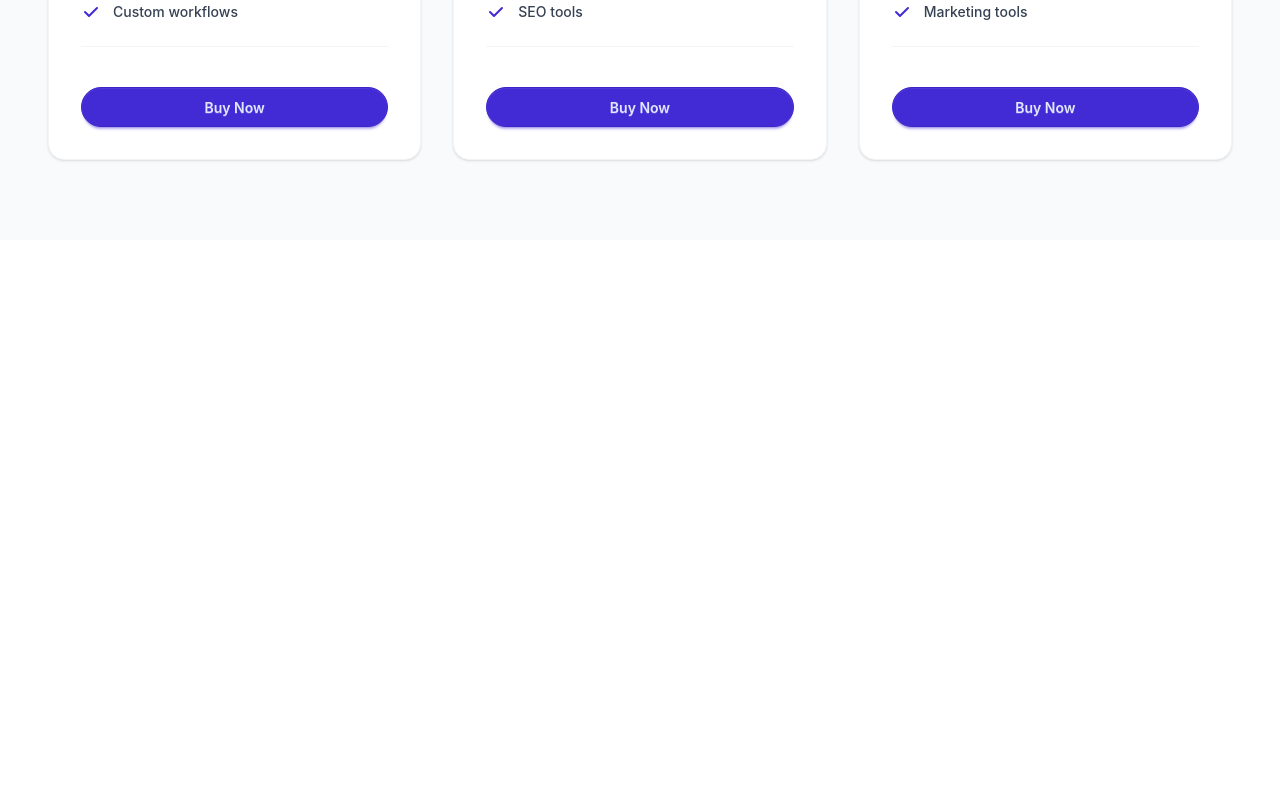
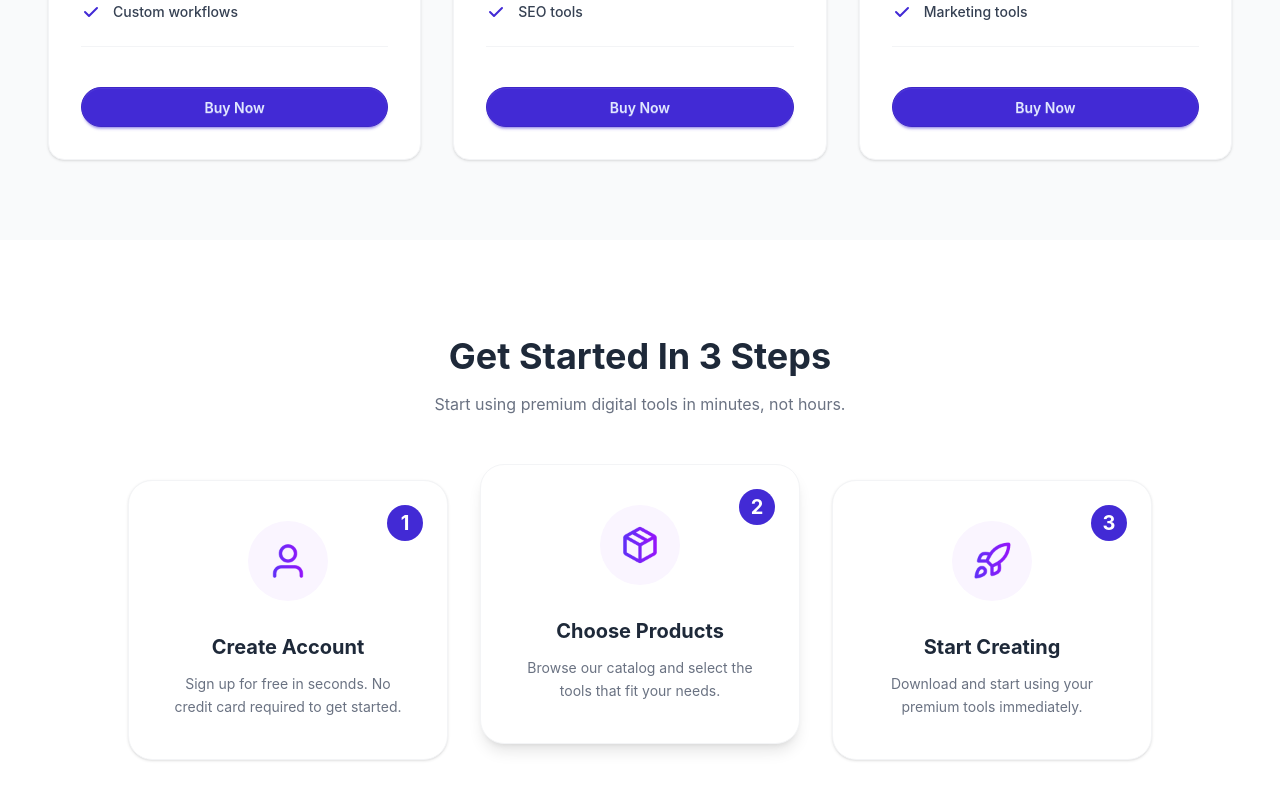
Before and after one commit to rasel96/ElevenTools, a React (Vite) app: page / in a window 1280 px wide. Shown: the part 2291-3091 px from the top of the page. Before the commit the page ends 2531 px from the top, so only its background shows below. Built offline with nearby package versions, Linux system fonts and the light colour scheme.

Commit message:
Adding Steps Section according to figma

```diff
--- a/src/App.jsx
+++ b/src/App.jsx
@@ -4,6 +4,7 @@ import Banner from './components/Banner';
 import Stats from './components/Stats';
 import Products from './components/Products';
 import Cart from './components/Cart';
+import Steps from './components/Steps';
 import { ToastContainer } from 'react-toastify';
 import 'react-toastify/dist/ReactToastify.css';
 const getProducts = async () => {
@@ -62,6 +63,11 @@ const App = () => {
             />
           )}
         </main>
+        {activeTab === 'products' && (
+          <>
+            <Steps />
+          </>
+        )}
       </div>
     </>
   );
--- /dev/null
+++ b/src/components/Steps.jsx
@@ -0,0 +1,65 @@
+const Steps = () => {
+  return (
+    <section className="container mx-auto px-4 lg:px-12 py-24 text-center">
+      <h2 className="text-4xl font-bold mb-4">Get Started In 3 Steps</h2>
+      <p className="text-gray-500 mb-16 max-w-lg mx-auto">
+        Start using premium digital tools in minutes, not hours.
+      </p>
+
+      <div className="flex flex-col md:flex-row justify-center items-center gap-8 max-w-5xl mx-auto">
+        <div className="flex-1 bg-white p-10 rounded-3xl shadow-sm border border-gray-100 relative w-full h-full">
+          <div className="absolute top-6 right-6 bg-primary text-white w-9 h-9 rounded-full flex items-center justify-center font-bold text-xl">
+            1
+          </div>
+          <div className="bg-purple-50 w-20 h-20 mx-auto rounded-full flex items-center justify-center mb-8">
+            <img
+              src="/assets/user.png"
+              alt="Create Account"
+              className="w-10 h-10"
+            />
+          </div>
+          <h3 className="font-bold text-xl mb-3">Create Account</h3>
+          <p className="text-gray-500 text-sm leading-relaxed">
+            Sign up for free in seconds. No credit card required to get started.
+          </p>
+        </div>
+
+        <div className="flex-1 bg-white p-10 rounded-3xl shadow-sm border border-gray-100 relative w-full h-full transform md:-translate-y-4 md:shadow-lg">
+          <div className="absolute top-6 right-6 bg-primary text-white w-9 h-9 rounded-full flex items-center justify-center font-bold text-xl">
+            2
+          </div>
+          <div className="bg-purple-50 w-20 h-20 mx-auto rounded-full flex items-center justify-center mb-8">
+            <img
+              src="/assets/package.png"
+              alt="Choose Products"
+              className="w-10 h-10"
+            />
+          </div>
+          <h3 className="font-bold text-xl mb-3">Choose Products</h3>
+          <p className="text-gray-500 text-sm leading-relaxed">
+            Browse our catalog and select the tools that fit your needs.
+          </p>
+        </div>
+
+        <div className="flex-1 bg-white p-10 rounded-3xl shadow-sm border border-gray-100 relative w-full h-full">
+          <div className="absolute top-6 right-6 bg-primary text-white w-9 h-9 rounded-full flex items-center justify-center font-bold text-xl">
+            3
+          </div>
+          <div className="bg-purple-50 w-20 h-20 mx-auto rounded-full flex items-center justify-center mb-8">
+            <img
+              src="/assets/rocket.png"
+              alt="Start Creating"
+              className="w-10 h-10"
+            />
+          </div>
+          <h3 className="font-bold text-xl mb-3">Start Creating</h3>
+          <p className="text-gray-500 text-sm leading-relaxed">
+            Download and start using your premium tools immediately.
+          </p>
+        </div>
+      </div>
+    </section>
+  );
+};
+
+export default Steps;
```
